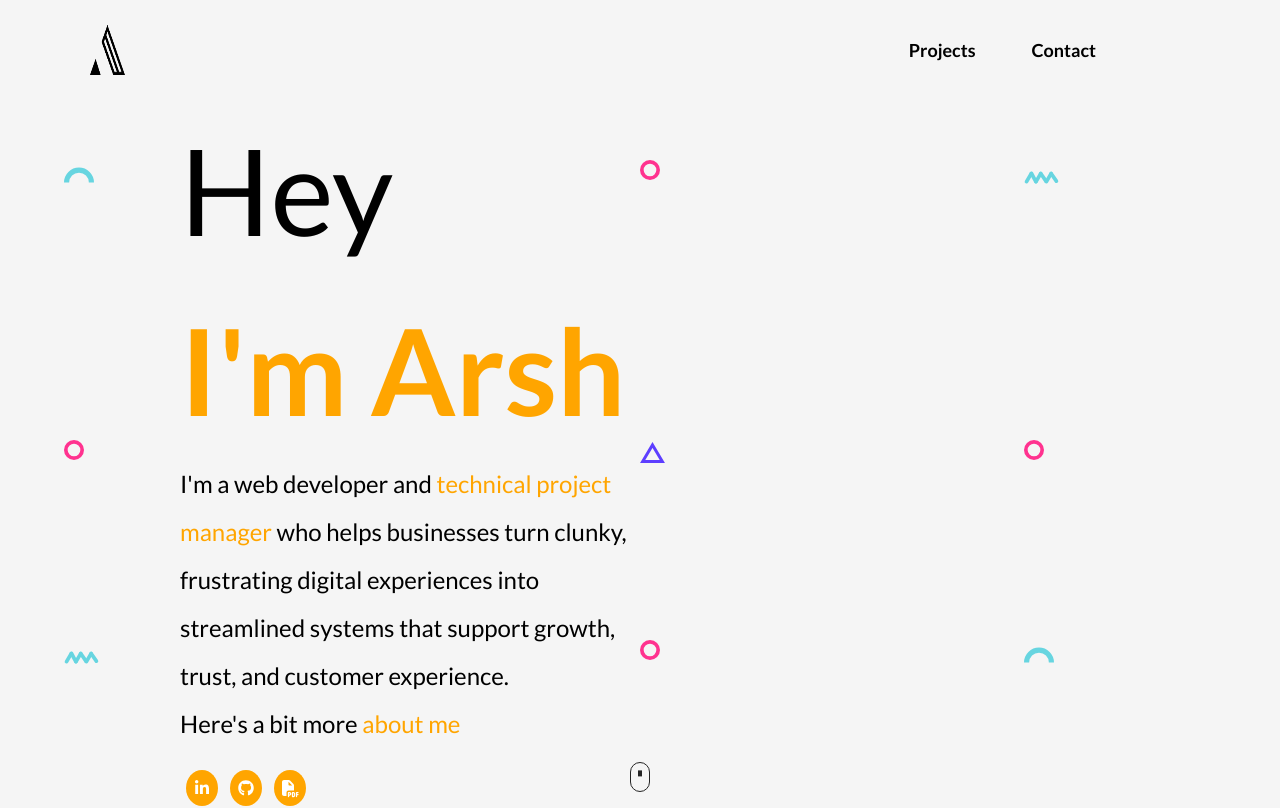
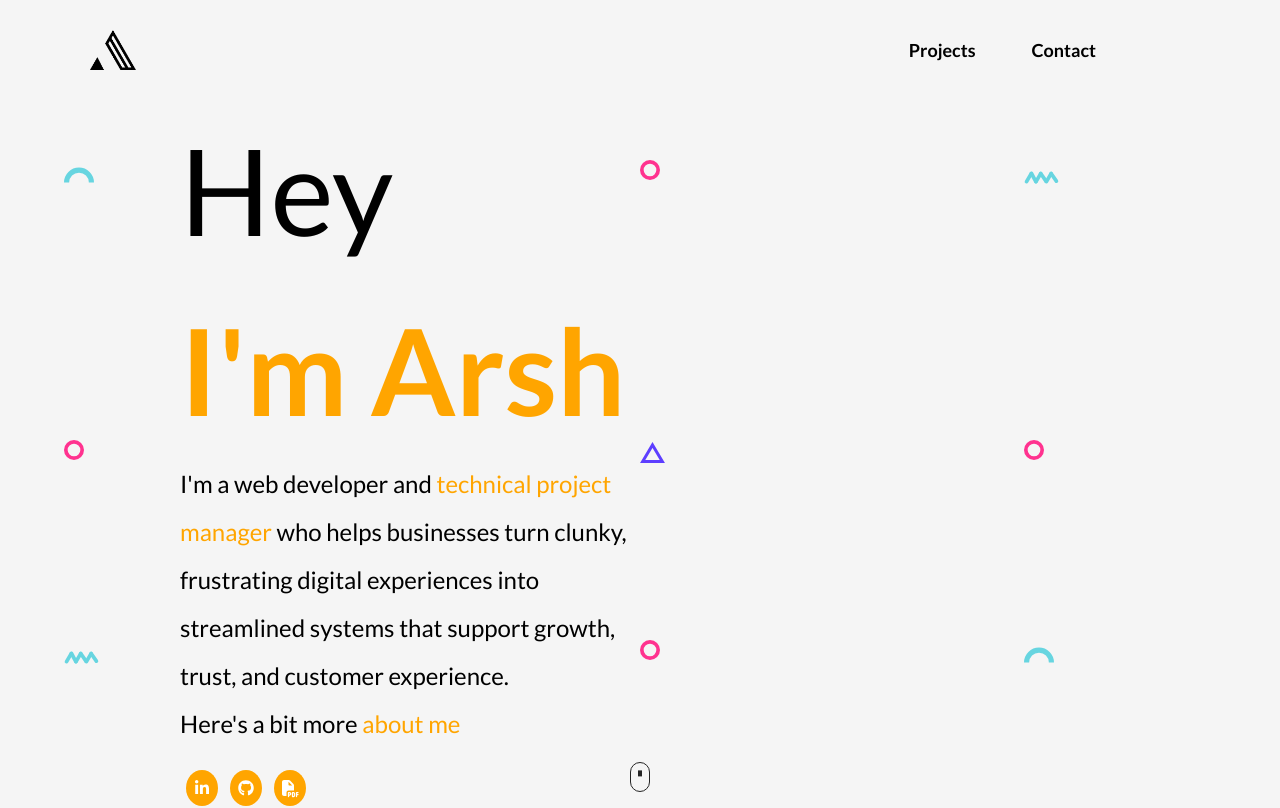
Before and after one commit to arshie26/react-portfolio, a React (Vite) app: page / in a window 1280 px wide. Shown: the top 808 px of the page. Built offline with nearby package versions, Linux system fonts and the light colour scheme.

Commit message:
Updated logo width

```diff
--- a/src/pages/Home/Home.css
+++ b/src/pages/Home/Home.css
@@ -145,12 +145,10 @@ THEME TOGGLE
 
 .logo__container{
     margin-left: 30px;
-    width: 3%;
+    width: 4%;
 }
 
 #personal-logo{
-    width: 50px;
-    height: 50px;
     filter: invert(1);
 }
 
```
